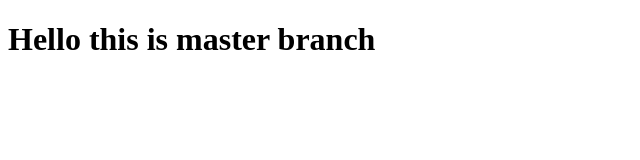
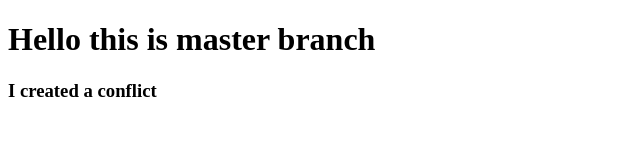
Before and after one commit to giovannyCode/AnimatedTextGitDemo, a plain HTML site: page index.html in a window 1280 px wide. Shown: the whole page, without its empty margins (0-640 px from the left). Drawn offline with Linux system fonts and the light colour scheme.

Commit message:
add h3 conflict

```diff
--- a/index.html
+++ b/index.html
@@ -8,6 +8,6 @@
 </head>
 <body>
   <h1>Hello this is master branch </h1>
-
+  <h3> I created a conflict <h3>
 </body>
 </html>
```
